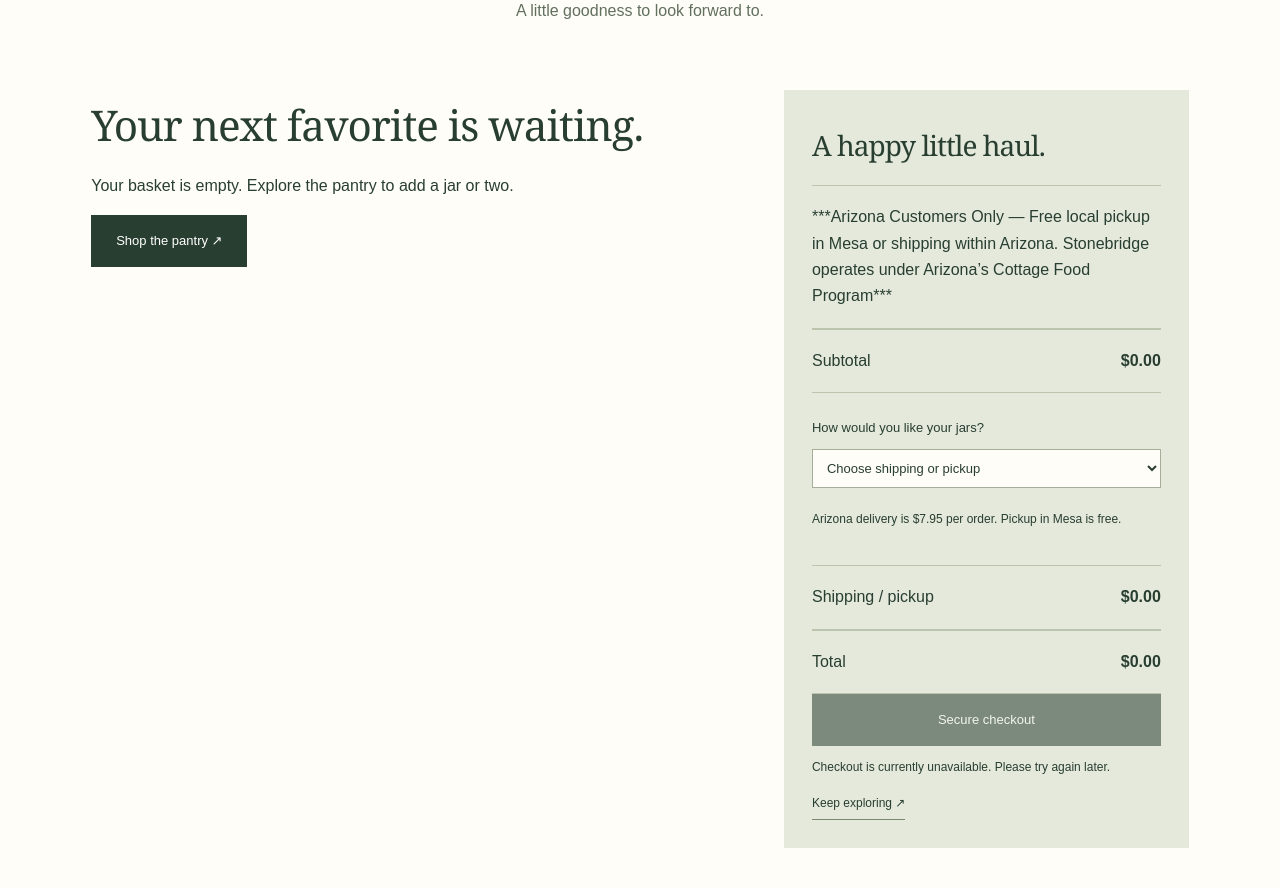
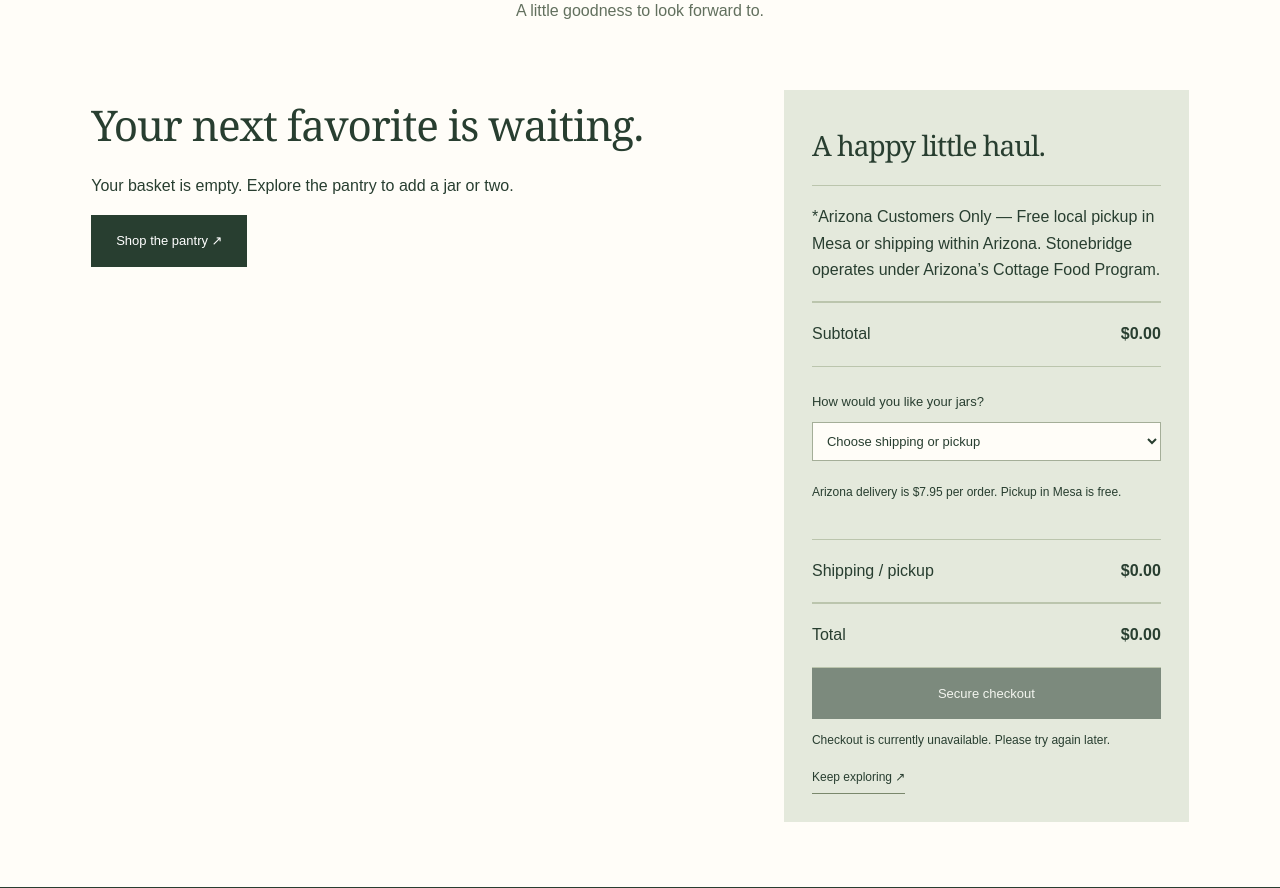
Before and after one commit to kimkwatson/stonebridge-nut-butters, a Node server app: page /cart in a window 1280 px wide. Shown: the part 553-1441 px from the top of the page. Run offline with Node 20, Linux system fonts and the light colour scheme.

Commit message:
edited AZ cart notice

```diff
--- a/views/cart.ejs
+++ b/views/cart.ejs
@@ -14,7 +14,7 @@
 
   <aside class="cart-summary">
     <h2>A happy little haul.</h2>
-    <div class="subtotal">***Arizona Customers Only — Free local pickup in Mesa or shipping within Arizona. Stonebridge operates under Arizona’s Cottage Food Program***</div>
+    <div class="subtotal">*Arizona Customers Only — Free local pickup in Mesa or shipping within Arizona. Stonebridge operates under Arizona’s Cottage Food Program.</div>
     <div class="subtotal">
       <span>Subtotal</span>
       <strong id="cart-subtotal">$0.00</strong>
```
